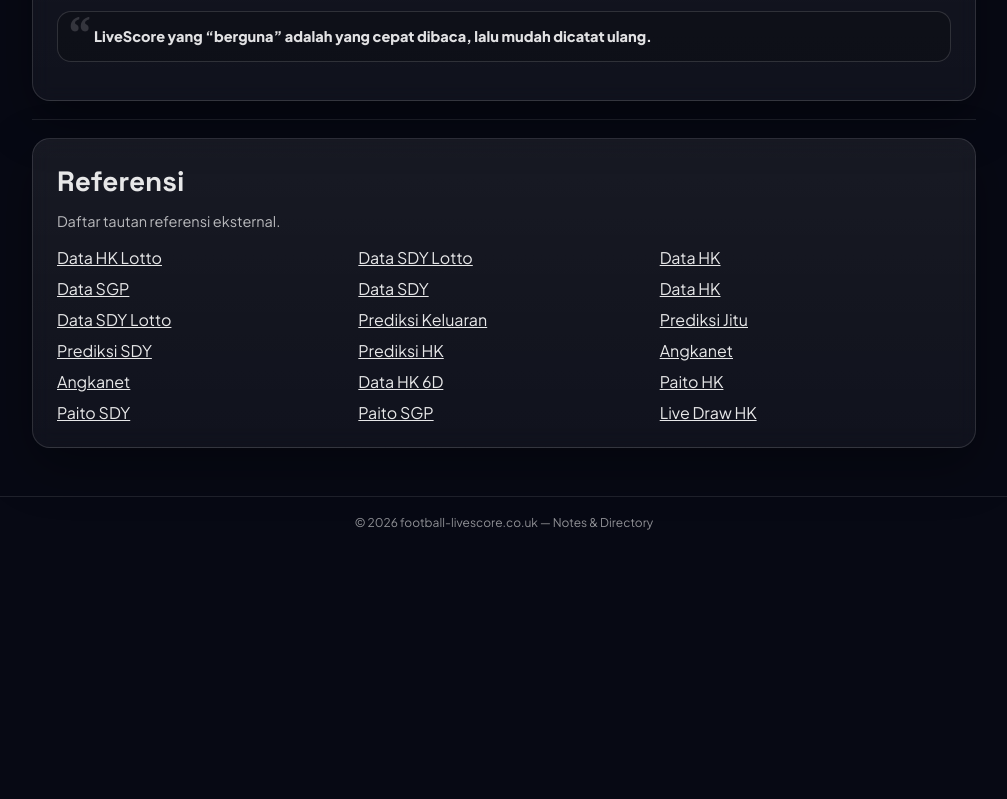
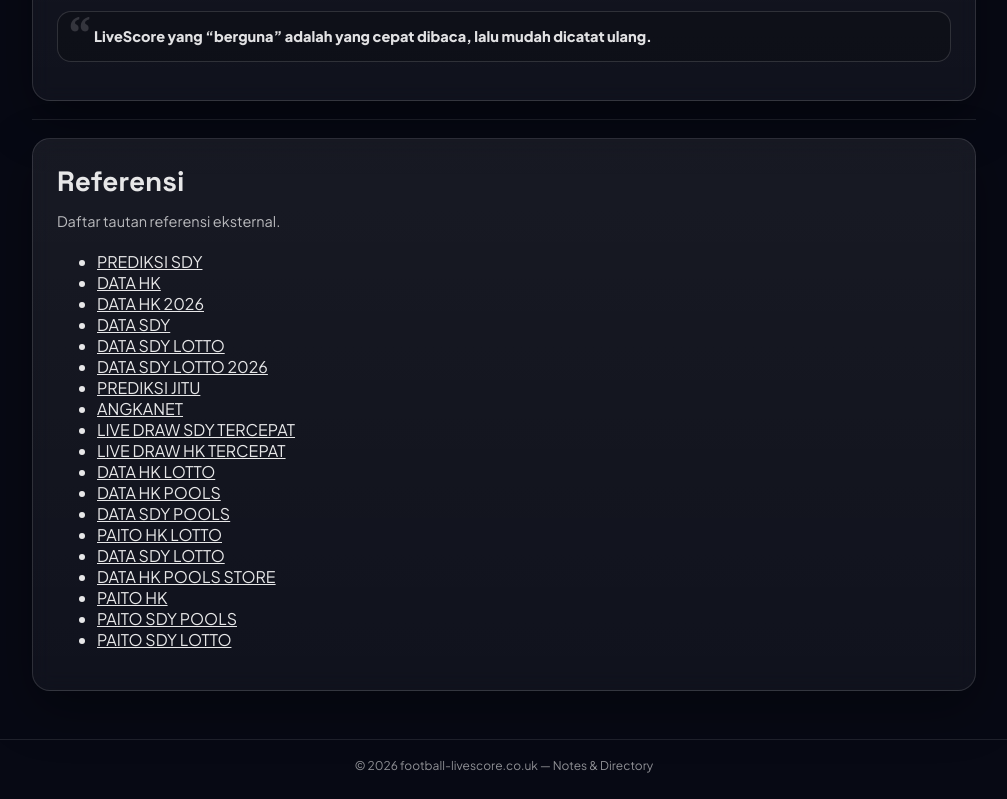
Before and after one commit to sobatmapan/edu6, a plain HTML site: page index.html in a window 1280 px wide. Shown: the part 1957-2756 px from the top of the page, without its empty margins (136-1143 px from the left). Before the commit the page ends 2513 px from the top, so only its background shows below. Drawn offline with Linux system fonts and the light colour scheme.

Commit message:
Update index.html

```diff
--- a/index.html
+++ b/index.html
@@ -359,27 +359,47 @@
       <h2>Referensi</h2>
       <p>Daftar tautan referensi eksternal.</p>
 
-      <ul class="links">
- <a href="https://pafijenangan.org/" target="_blank" rel="noopener">Data HK Lotto</a>
-          <a href="https://www.pafilenangguar.org/" target="_blank" rel="noopener">Data SDY Lotto</a>
-          <a href="https://www.pafigebog.org/" target="_blank" rel="noopener">Data HK</a>
-          <a href="https://pafiseulimeum.org/" target="_blank" rel="noopener">Data SGP</a>
-          <a href="https://pafiringinarum.org/" target="_blank" rel="noopener">Data SDY</a>
-          <a href="https://pafikedungwuni.org/" target="_blank" rel="noopener">Data HK</a>
-          <a href="http://178.128.26.254/" target="_blank" rel="noopener">Data SDY Lotto</a>
-          <a href="https://pafibrangsong.org/" target="_blank" rel="noopener">Prediksi Keluaran</a>
-          <a href="https://pafimrebet.org/" target="_blank" rel="noopener">Prediksi Jitu</a>
-          <a href="https://pafinawangan.org/" target="_blank" rel="noopener">Prediksi SDY</a>
-          <a href="https://pafikapuastengah.org/" target="_blank" rel="noopener">Prediksi HK</a>
-          <a href="http://178.128.24.177/" target="_blank" rel="noopener">Angkanet</a>
-          <a href="https://pafikaliangkrik.org/" target="_blank" rel="noopener">Angkanet</a>
-          <a href="http://178.128.122.174/" target="_blank" rel="noopener">Data HK 6D</a>
-          <a href="https://paitowarnahk.cloud/" target="_blank" rel="noopener">Paito HK</a>
-          <a href="https://paitowarnasdy.site/" target="_blank" rel="noopener">Paito SDY</a>
-          <a href="https://paitowarnasgp.ink/" target="_blank" rel="noopener">Paito SGP</a>
-        <a href="https://pafigemuh.org/" target="_blank" rel="noopener">Live Draw HK</a>
+     <ul class="verticalt-menu">
+
+<li><a href="https://prediksisdy.space" target="_blank" rel="noopener noreferrer">PREDIKSI SDY</a></li>
+
+<li><a href="https://data-hk.store" target="_blank" rel="noopener noreferrer">DATA HK</a></li>
+
+<li><a href="https://data-hk.site" target="_blank" rel="noopener noreferrer">DATA HK 2026</a></li>
+
+<li><a href="https://data-sdy.site" target="_blank" rel="noopener noreferrer">DATA SDY</a></li>
+
+<li><a href="https://datasdylotto.us" target="_blank" rel="noopener noreferrer">DATA SDY LOTTO</a></li>
+
+<li><a href="https://datasdylotto.biz" target="_blank" rel="noopener noreferrer">DATA SDY LOTTO 2026</a></li>
+
+<li><a href="https://prediksi-jitu.store" target="_blank" rel="noopener noreferrer">PREDIKSI JITU</a></li>
+
+<li><a href="http://178.128.24.177/" target="_blank" rel="noopener noreferrer">ANGKANET</a></li>
+
+<li><a href="https://www.livedrawsdytercepat.art" target="_blank" rel="noopener noreferrer">LIVE DRAW SDY TERCEPAT</a></li>
+
+<li><a href="https://www.livedrawhktercepat.art" target="_blank" rel="noopener noreferrer">LIVE DRAW HK TERCEPAT</a></li>
+
+<li><a href="https://www.datahklotto.site" target="_blank" rel="noopener noreferrer">DATA HK LOTTO</a></li>
+
+<li><a href="https://www.datahkpools.site" target="_blank" rel="noopener noreferrer">DATA HK POOLS</a></li>
+
+<li><a href="https://www.datasdypools.site" target="_blank" rel="noopener noreferrer">DATA SDY POOLS</a></li>
+
+<li><a href="https://www.paitohklotto.art" target="_blank" rel="noopener noreferrer">PAITO HK LOTTO</a></li>
+
+<li><a href="https://www.datasdylotto.space" target="_blank" rel="noopener noreferrer">DATA SDY LOTTO</a></li>
+
+<li><a href="https://www.datahkpools.store" target="_blank" rel="noopener noreferrer">DATA HK POOLS STORE</a></li>
+
+<li><a href="https://www.paitohk.space" target="_blank" rel="noopener noreferrer">PAITO HK</a></li>
+
+<li><a href="https://www.paitosdypools.site" target="_blank" rel="noopener noreferrer">PAITO SDY POOLS</a></li>
+
+<li><a href="https://www.paitosdylotto.store" target="_blank" rel="noopener noreferrer">PAITO SDY LOTTO</a></li>
+
 </ul>
-
   </main>
 
   <footer>
```
